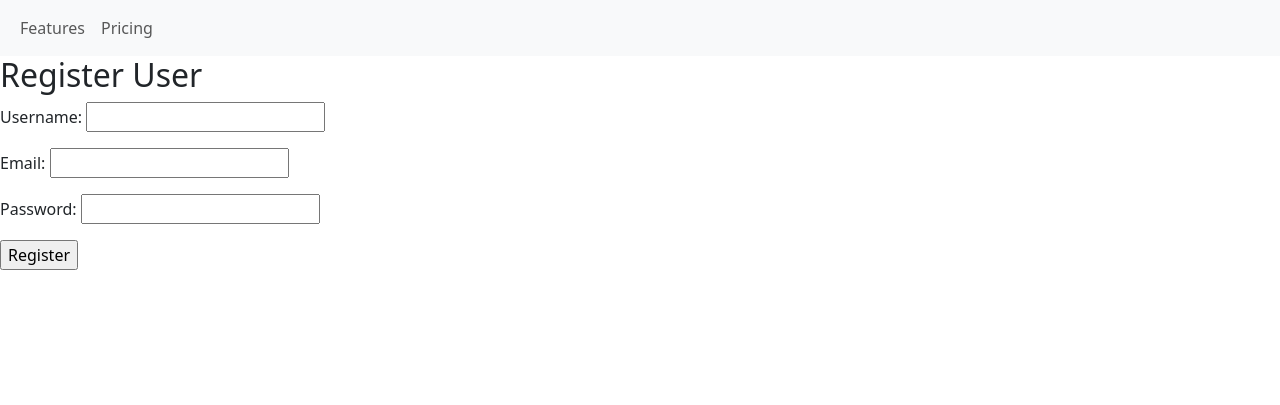
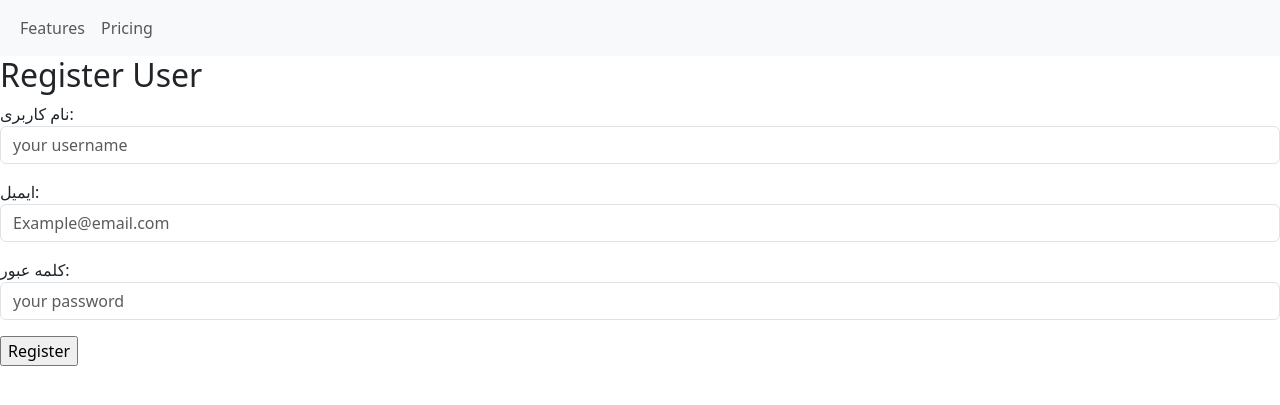
Before and after one commit to m3hrdadpourkheiri/Social, a Django app: page /account/register/ in a window 1280 px wide. Shown: the top 405 px of the page. Run offline with Django 4.2, Linux system fonts and the light colour scheme.

Commit message:
5. widget

```diff
--- a/A/account/forms.py
+++ b/A/account/forms.py
@@ -2,6 +2,6 @@ from django import forms
 
 
 class UserRegistrationFrom(forms.Form):
-    username = forms.CharField()
-    email = forms.EmailField()
-    password = forms.CharField()
+    username = forms.CharField(widget=forms.TextInput(attrs={'class':'form-control','placeholder':'your username'}),label='نام کاربری',error_messages={'required':'لطفا نلم کاربری را وارد کنید'})
+    email = forms.EmailField(widget=forms.TextInput(attrs={'class':'form-control','placeholder':'Example@email.com'}),label='ایمیل')
+    password = forms.CharField(widget=forms.PasswordInput(attrs={'class':'form-control','placeholder':'your password'}),label='کلمه عبور')
--- a/A/account/templates/account/register.html
+++ b/A/account/templates/account/register.html
@@ -1,5 +1,4 @@
 {% extends 'base.html' %}
-
 {% block content %}
     <h2>Register User</h2>
     <form action="post">
```
